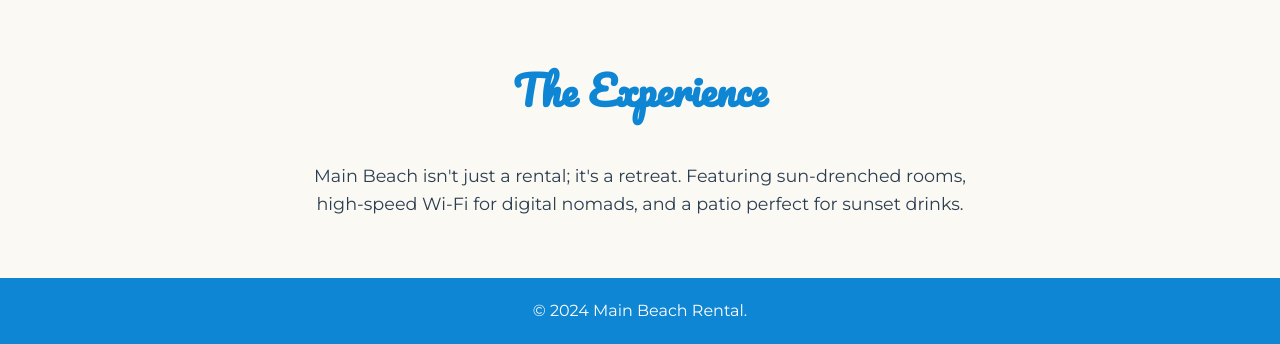
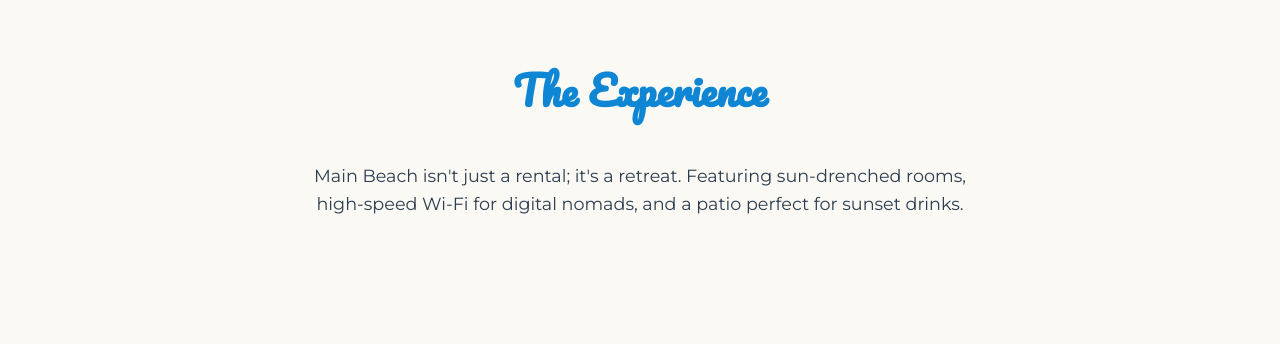
Before and after one commit to Lets-game6531/MainBeach, a plain HTML site: page index.html in a window 1280 px wide. Shown: the part 728-1072 px from the top of the page. After the commit the page ends 1006 px from the top, so only its background shows below. Drawn offline with Linux system fonts and the light colour scheme.

Commit message:
Update index.html

```diff
--- a/index.html
+++ b/index.html
@@ -36,10 +36,6 @@
         </p>
     </div>
 
-    <footer>
-        <p>&copy; 2024 Main Beach Rental.</p>
-    </footer>
-
     <script src="script.js"></script>
 </body>
 </html>
```
